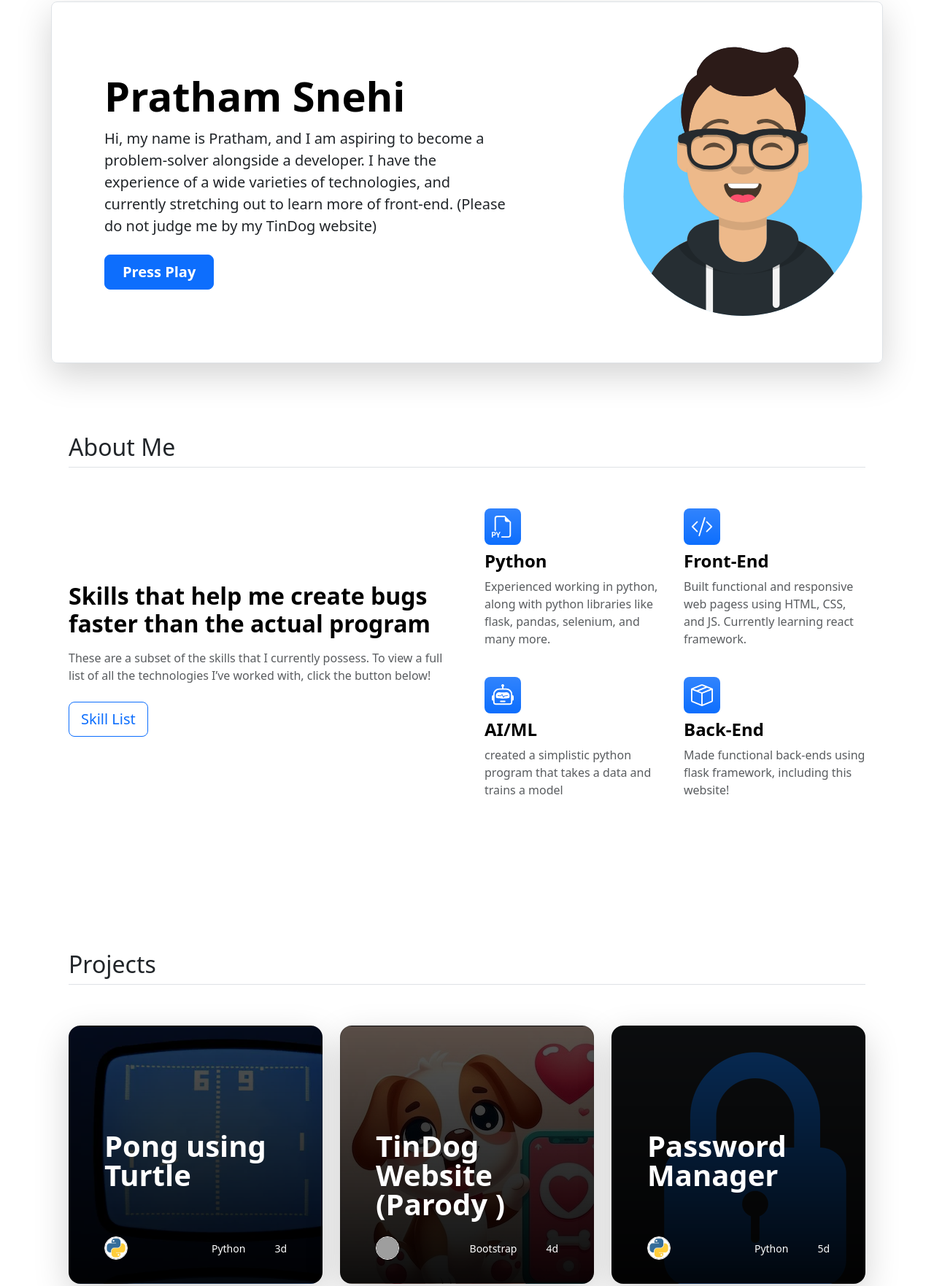
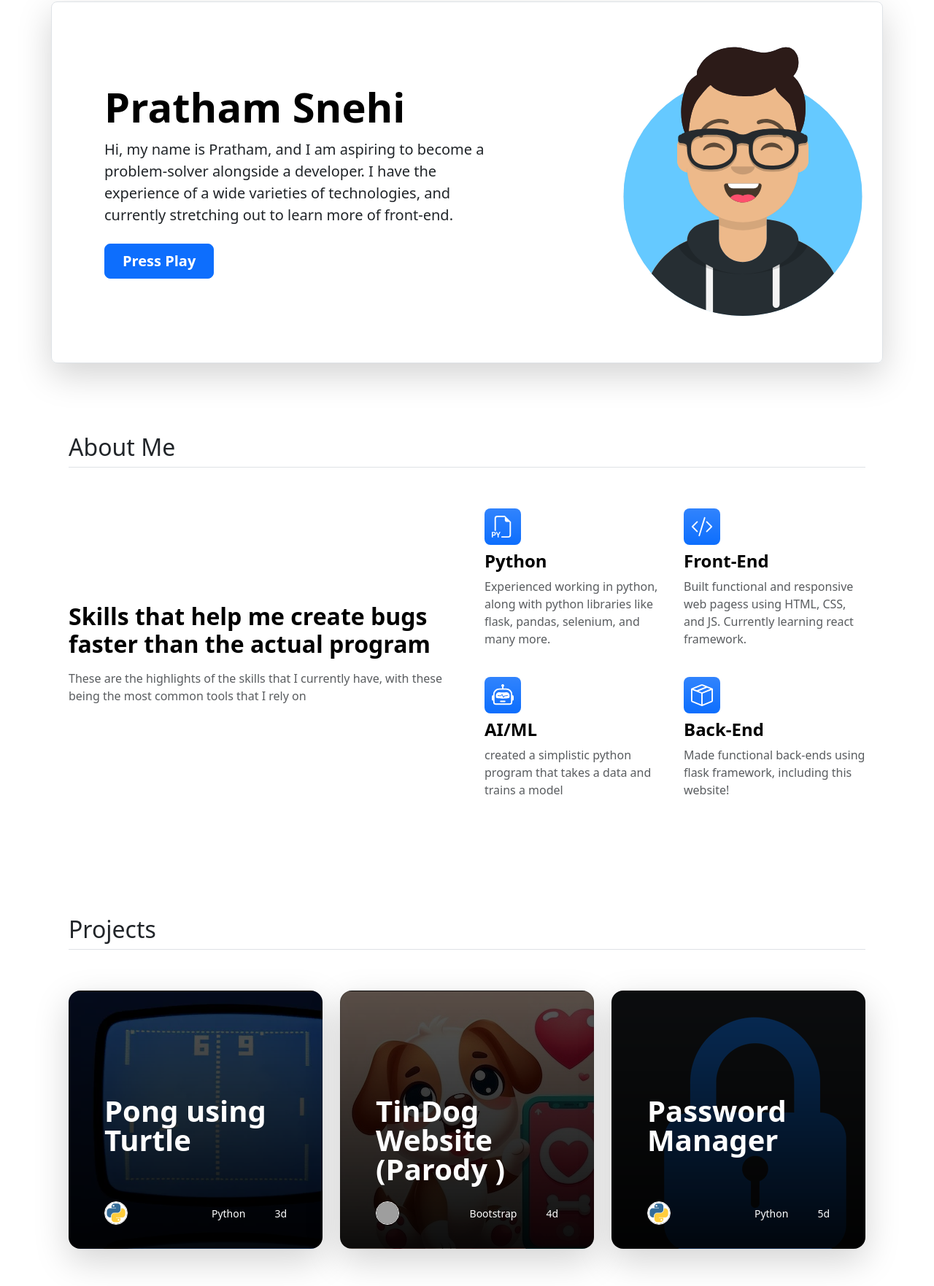
Before and after one commit to blackmaskexe/portfolio-static, a plain HTML site: page index.html in a window 1280 px wide. Shown: the part 118-1881 px from the top of the page at 73% size. Drawn offline with nearby package versions, Linux system fonts and the light colour scheme; grey boxes are pictures that could not be loaded.

Commit message:
add and remove button and hyperlink related content

```diff
--- a/index.html
+++ b/index.html
@@ -119,8 +119,7 @@
               Hi, my name is Pratham, and I am aspiring to become a
               problem-solver alongside a developer. I have the experience of a
               wide varieties of technologies, and currently stretching out to
-              learn more of front-end. (Please do not judge me by my TinDog
-              website)
+              learn more of front-end.
             </p>
             <div
               class="d-grid gap-2 d-md-flex justify-content-md-start mb-4 mb-lg-3"
@@ -167,11 +166,10 @@
               Skills that help me create bugs faster than the actual program
             </h2>
             <p class="text-body-secondary">
-              These are a subset of the skills that I currently possess. To view
-              a full list of all the technologies I’ve worked with, click the
-              button below!
+              These are the highlights of the skills that I currently have, with
+              these being the most common tools that I rely on
             </p>
-            <a href="#" class="btn btn-outline-primary btn-lg">Skill List</a>
+            <!-- <a href="#" class="btn btn-outline-primary btn-lg">Skill List</a> -->
           </div>
 
           <div class="col">
@@ -286,7 +284,7 @@
     </section>
 
     <section class="projects" id="projects">
-      <div class="container px-4 py-5" id="custom-cards">
+      <div class="container px-4 py-0" id="custom-cards">
         <h2 class="pb-2 border-bottom mt-5">Projects</h2>
 
         <div class="row row-cols-1 row-cols-lg-3 align-items-stretch g-4 py-5">
@@ -386,7 +384,11 @@
             </div>
           </a>
 
-          <a class="col project-card" href="" style="text-decoration: none">
+          <a
+            class="col project-card"
+            href="https://github.com/blackmask-exe/password-manager"
+            style="text-decoration: none"
+          >
             <div
               class="card card-cover h-100 overflow-hidden text-bg-dark rounded-4 shadow-lg"
               style="
```
